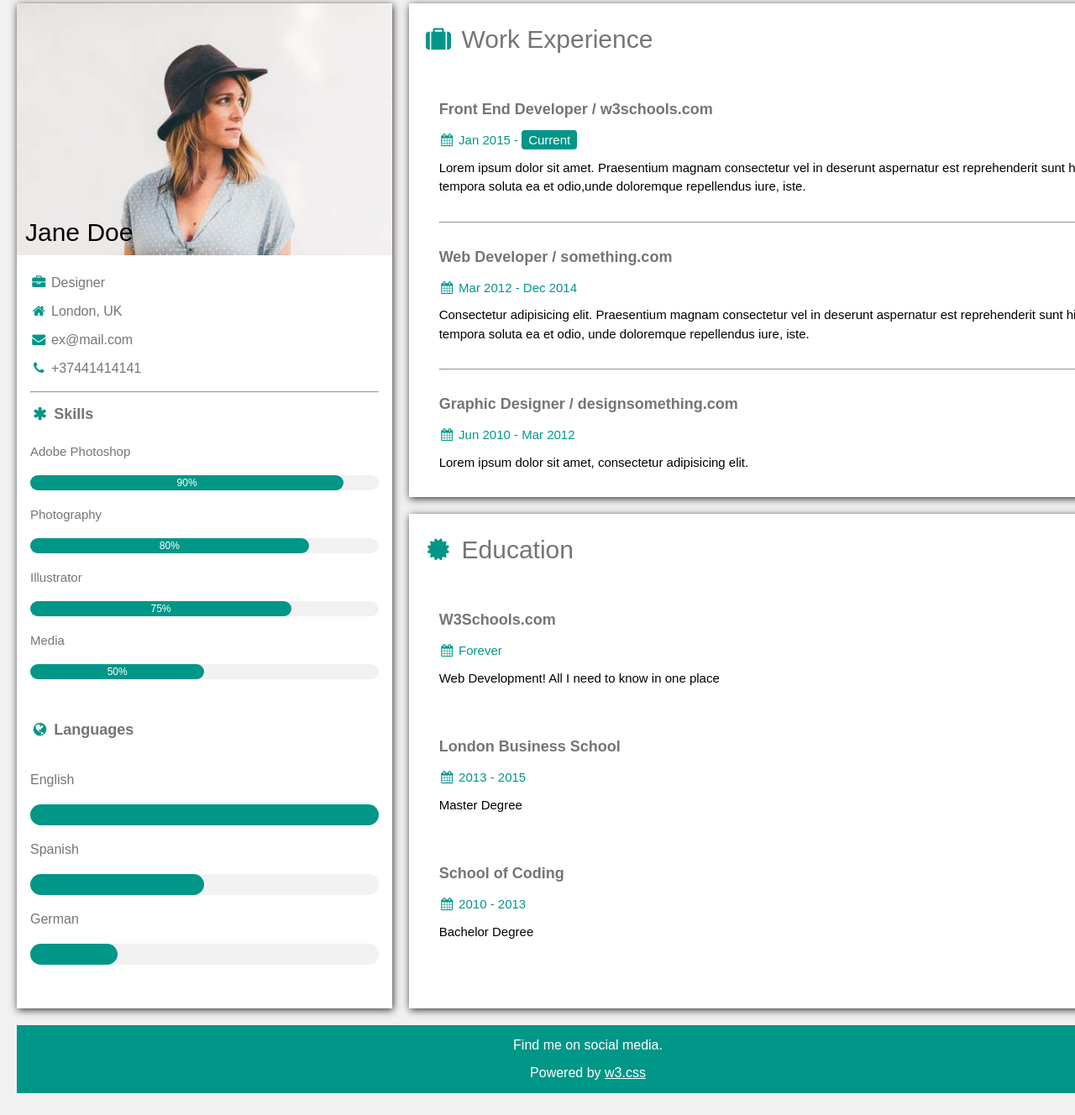
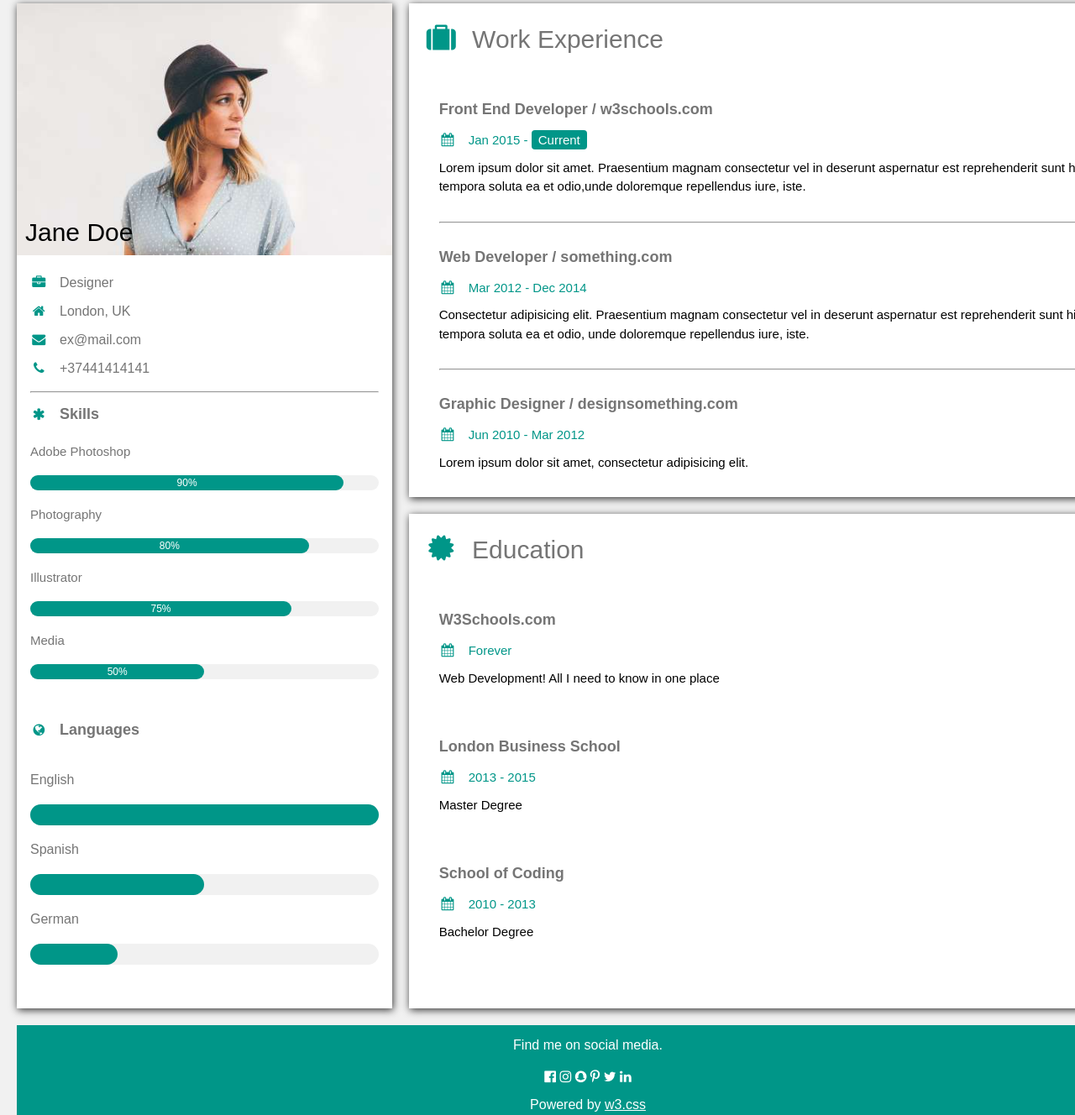
Before and after one commit to Softconstruct-internship/Html-Task-6, a website: page index.html in a window 1280 px wide. Shown: the part 16-1344 px from the top of the page at 84% size. Drawn offline with Linux system fonts and the light colour scheme.

Commit message:
changed the style of the icon

```diff
--- a/index.html
+++ b/index.html
@@ -21,32 +21,29 @@
             <div class="nav_content">
                 <div class="nav_desc">
                     <div class="desc_item">
-                        <span class='desc_item_logo'></span>
                         <i class="fa fa-briefcase fa-fw w3-margin-right w3-large w3-text-teal"></i>
                         <span class='desc_item_name'>Designer</span>
                     </div>
                     <div class="desc_item">
-                        <span class='desc_item_logo'></span>
-                        <i class="fa fa-home fa-fw w3-margin-right w3-large w3-text-teal" ></i>
+                        <i class="fa fa-home fa-fw w3-margin-right w3-large w3-text-teal"></i>
                         <span class='desc_item_name'>London, UK</span>
                     </div>
                     <div class="desc_item">
-                        <span class='desc_item_logo'></span>
-                        <i class="fa fa-envelope fa-fw w3-margin-right w3-large w3-text-teal" ></i>
+                        <i class="fa fa-envelope fa-fw w3-margin-right w3-large w3-text-teal"></i>
                         <span class='desc_item_name'>ex@mail.com</span>
                     </div>
                     <div class="desc_item">
-                        <span class='desc_item_logo'></span>
                         <i class="fa fa-phone fa-fw w3-margin-right w3-large w3-text-teal"></i>
                         <span class='desc_item_name'>+37441414141</span>
                     </div>
                 </div>
                 <hr>
                 <div class="main-skills-container">
-                    <h2 class="skills-header">
-                        <i class="fa fa-asterisk fa-fw w3-margin-right w3-text-teal" ></i>
-                        Skills
+                    <div>
+                        <i class="fa fa-asterisk fa-fw w3-margin-right w3-text-teal"></i>
+                        <h2 class="skills-header"> Skills
                         </h2>
+                    </div>
                     <p class='skill_element_name'>Adobe Photoshop</p>
                     <div class="percent">
                         <span class="percent_value" style="width: 90%">
@@ -73,9 +70,12 @@
                     </div>
                 </div>
                 <div class="main_skills_container_language">
+                    <div>
+                        <i class="fa fa-globe fa-fw w3-margin-right w3-text-teal"></i>
                         <h2 class="skills-header-languages">
-                        <i class="fa fa-globe fa-fw w3-margin-right w3-text-teal"></i> Languages
+                            Languages
                         </h2>
+                    </div>
                     <p class='skill_element_name'>English</p>
                     <div class="percent">
                         <span class="percent_value" style="width: 100%">
@@ -95,19 +95,20 @@
         </nav>
 
         <section class="work_experience">
-            <h1>
-                <i class="fa fa-suitcase fa-fw w3-margin-right w3-xxlarge w3-text-teal"></i> Work
-                Experience
-            </h1>
+            <div>
+                <i id="icon_style" class="fa fa-suitcase fa-fw w3-margin-right w3-xxlarge w3-text-teal"></i>
+                <h1> Work Experience </h1>
+            </div>
+
             <div class="main_section">
                 <div class="section_element">
                     <h2 class="section_experience_header">Front End Developer / w3schools.com</h2>
-
+                    <div>
+                        <i class=" fa fa-calendar fa-fw w3-margin-right"></i>
                         <p class="section_experience_date">
-                        <i class=" fa fa-calendar fa-fw w3-margin-right"></i>
-
                             Jan 2015 - <span class='current_date'>Current</span>
                         </p>
+                    </div>
                     <p class="text">Lorem ipsum dolor sit amet. Praesentium
                         magnam consectetur vel in deserunt aspernatur
                         est reprehenderit sunt hic. Nulla tempora soluta
@@ -119,10 +120,12 @@
 
                 <div class="section_element">
                     <h2 class="section_experience_header">Web Developer / something.com</h2>
+                    <div>
+                        <i class=" fa fa-calendar fa-fw w3-margin-right"></i>
                         <p class="section_experience_date">
-                        <i class=" fa fa-calendar fa-fw w3-margin-right"></i>
                             Mar 2012 - Dec 2014
                         </p>
+                    </div>
                     <p class="text">Consectetur adipisicing elit.
                         Praesentium magnam consectetur
                         vel in deserunt aspernatur est
@@ -135,47 +138,54 @@
 
                 <div class="section_element">
                     <h2 class="section_experience_header">Graphic Designer / designsomething.com</h2>
+                    <div>
+                        <i class=" fa fa-calendar fa-fw w3-margin-right"></i>
                         <p class="section_experience_date">
-                        <i class=" fa fa-calendar fa-fw w3-margin-right"></i>
                             Jun 2010 - Mar 2012
                         </p>
+                    </div>
                     <p class="text">Lorem ipsum dolor sit amet,
                         consectetur adipisicing elit.</p>
                 </div>
             </div>
 
-
         </section>
 
         <section class="education">
-
-            <h1>
-                <i class="fa fa-certificate fa-fw w3-margin-right w3-xxlarge w3-text-teal" ></i>
-                Education
-            </h1>
+            <div>
+                <i id="icon_style" class="fa fa-certificate fa-fw w3-margin-right w3-xxlarge w3-text-teal"> </i>
+                <h1> Education </h1>
+            </div>
             <div class="main_section">
                 <div class="section_element">
                     <h2 class="section_experience_header">W3Schools.com</h2>
+                    <div>
+                        <i class=" fa fa-calendar fa-fw w3-margin-right"></i>
                         <p class="section_experience_date">
-                        <i class=" fa fa-calendar fa-fw w3-margin-right"></i>
                             Forever
                         </p>
+                    </div>
                     <p class="text">Web Development! All I need to know in one place</p>
                 </div>
                 <div class="section_element">
                     <h2 class="section_experience_header">London Business School</h2>
+                    <div>
+                        <i class=" fa fa-calendar fa-fw w3-margin-right"></i>
                         <p class="section_experience_date">
-                        <i class=" fa fa-calendar fa-fw w3-margin-right"></i>
                             2013 - 2015
                         </p>
+                    </div>
                     <p class="text">Master Degree</p>
                 </div>
                 <div class="section_element">
                     <h2 class="section_experience_header">School of Coding</h2>
+                    <div>
+                        <i class=" fa fa-calendar fa-fw w3-margin-right"></i>
                         <p class="section_experience_date">
-                        <i class=" fa fa-calendar fa-fw w3-margin-right"></i>
                             2010 - 2013
                         </p>
+                    </div>
+
                     <p class="text">Bachelor Degree</p>
                 </div>
             </div>
@@ -185,6 +195,12 @@
         <footer class="footer">
             <div class='footer_container'>
                 <small>Find me on social media.</small>
+                <i id="icon_style" class="fa fa-facebook-official w3-hover-opacity"></i>
+                <i id="icon_style" class="fa fa-instagram w3-hover-opacity"></i>
+                <i id="icon_style" class="fa fa-snapchat w3-hover-opacity"></i>
+                <i id="icon_style" class="fa fa-pinterest-p w3-hover-opacity"></i>
+                <i id="icon_style" class="fa fa-twitter w3-hover-opacity"></i>
+                <i id="icon_style" class="fa fa-linkedin w3-hover-opacity"></i>
                 <p>Powered by <a href="#">w3.css</a> </p>
             </div>
         </footer>
--- a/scss/_education.scss
+++ b/scss/_education.scss
@@ -7,5 +7,10 @@
         font-size: $section_header_font_size;
         font-weight: 400;
         margin: 10px 0;
+        display: inline-block;
+        padding-left: 10px;
+    }
+    #icon_style{
+        font-size:35px;
     }
 }
--- a/scss/_footer.scss
+++ b/scss/_footer.scss
@@ -3,6 +3,8 @@
     text-align: center;
     small {
         font-size: 16px;
+        display: block;
+        padding-bottom: 20px;
     }
     p {
         margin-top: 15px;
@@ -10,4 +12,7 @@
             color: #fff;
         }
     }
+    #icon_style{
+        color: white !important;
+    }
 }
--- a/scss/_nav.scss
+++ b/scss/_nav.scss
@@ -27,6 +27,9 @@
     margin-bottom: 10px;
     .desc_item {
         margin: 8px 0;
+       .desc_item_name{
+            padding-left: 10px;
+        }
     }
 }
 
@@ -36,6 +39,8 @@
         font-size: $navbar_fontsize;
         font-weight: $navbar_fontWeight;
         margin-bottom: $navbar_marginbottom;
+        display: inline-block;
+        padding-left: 10px;
     }
     .navbar_header_languages {
         margin-top: 25px;
@@ -70,5 +75,7 @@
 
     .skills-header-languages {
         font-size: 18px !important;
+        display: inline-block;
+        padding-left: 10px;
     }
 }
--- a/scss/_variables.scss
+++ b/scss/_variables.scss
@@ -9,4 +9,4 @@ $navbar_skill_fontweight : normal;
 $color-skill: #fff!important;
 $background-color-skill: #009688!important;
 $section_header_font_size : 30px;
-$icon_main_color:#009688!important;
+$icon_main_color:#009688;
--- a/scss/_work-experience.scss
+++ b/scss/_work-experience.scss
@@ -7,6 +7,11 @@
         font-size: $section_header_font_size;
         font-weight: 400;
         margin: 10px 0;
+        display: inline-block;
+        padding-left: 10px;
+    }
+    #icon_style{
+        font-size:35px;
     }
 }
 .main_section{
@@ -29,6 +34,7 @@
     font-weight: bolder;
     font-size: 18px;
     margin-bottom: 15px;
+
 }
 
 .section_experience_date {
@@ -36,6 +42,8 @@
     font-weight: 400;
     font-size: 16px;
     margin-bottom: 10px;
+    padding-left: 10px;
+    display: inline-block;
 }
 
 .current_date {
```
Also changed, not shown: css/style.css. Lines whose indentation alone changed are shown as unchanged.
